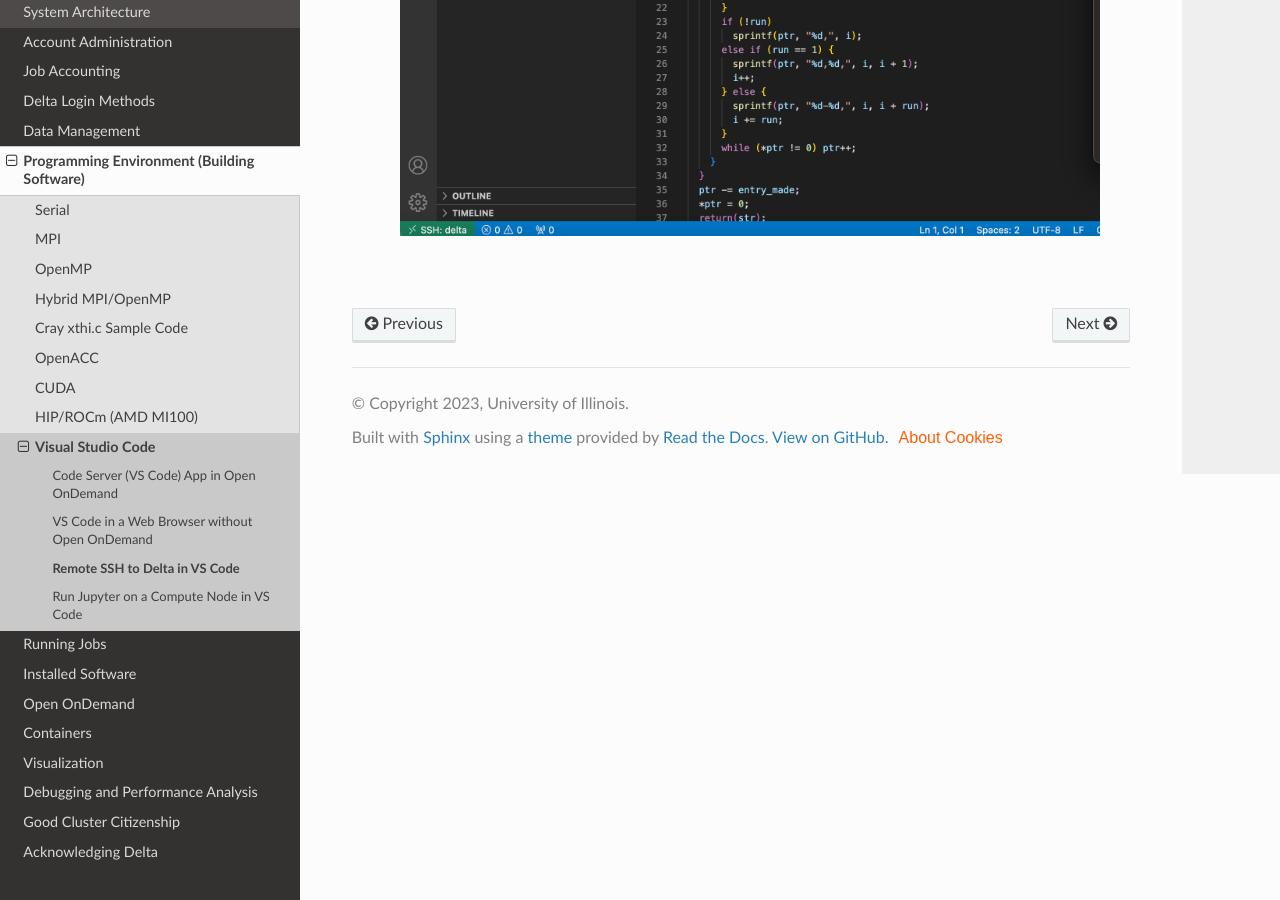
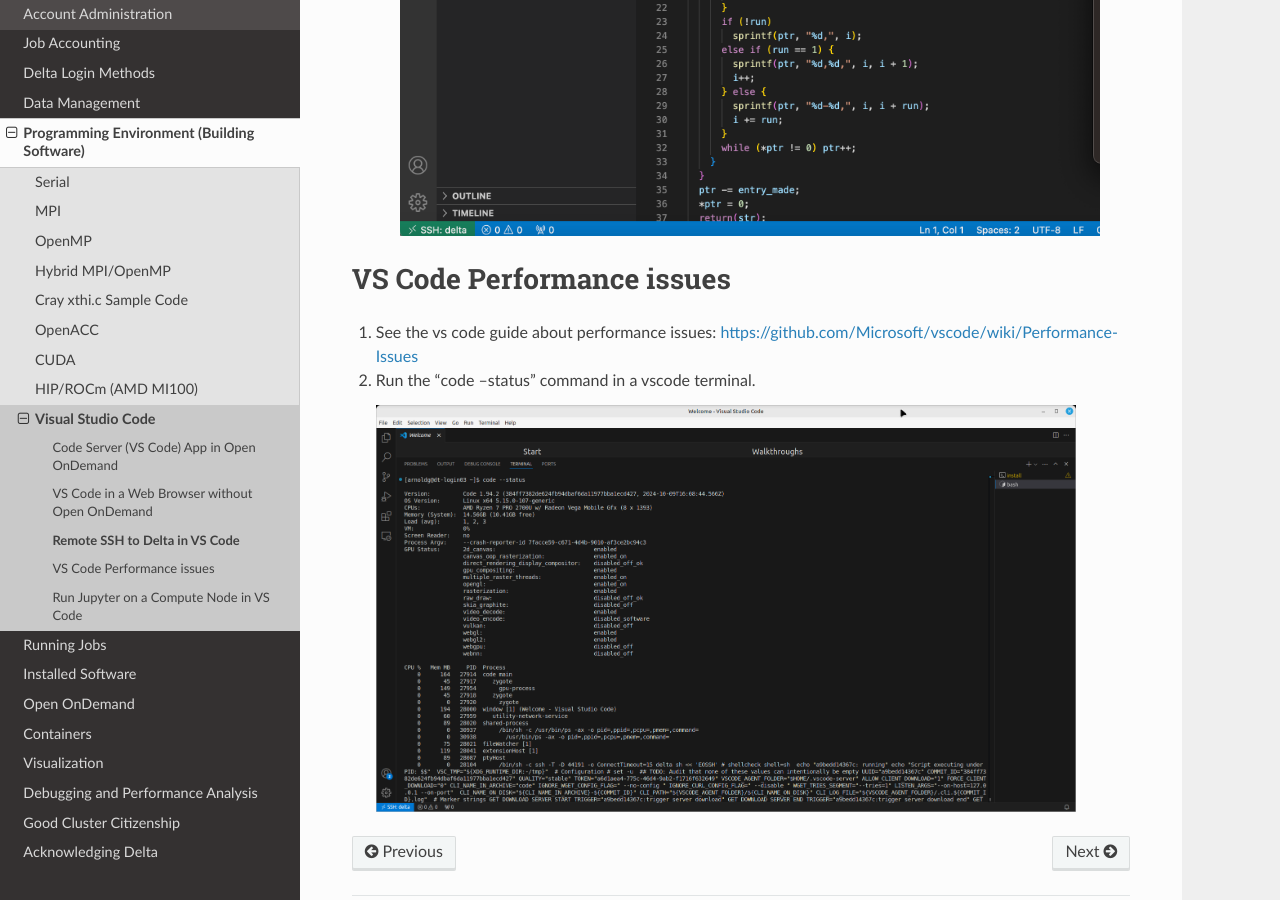
Before and after one commit to ncsa/Delta_doc, a Sphinx documentation site: the page built from docs/source/user_guide/vscode/remote_ssh.rst, in a window 1280 px wide and 900 px high, scrolled down 1505 px. Built offline with Sphinx 7.4.7 and the Read the Docs theme 3.1.0, drawn with Linux system fonts in a browser that asks for light colours.

Commit message:
Update remote_ssh.rst
added "performance issues" section here

```diff
--- a/docs/source/user_guide/vscode/remote_ssh.rst
+++ b/docs/source/user_guide/vscode/remote_ssh.rst
@@ -49,4 +49,13 @@ Remote SSH to Delta in VS Code
          :alt: Using VS Code to work with a C file on Delta.
          :width: 700
 
-|
+VS Code Performance issues
+==================================
+
+#. See the vs code guide about performance issues: `<https://github.com/Microsoft/vscode/wiki/Performance-Issues>`_
+
+#. Run the "code --status" command in a vscode terminal.
+
+   ..  image:: ../images/prog_env/01_code_status.png
+       :alt: Using the code --status command with vscode.
+       :width: 700
```
